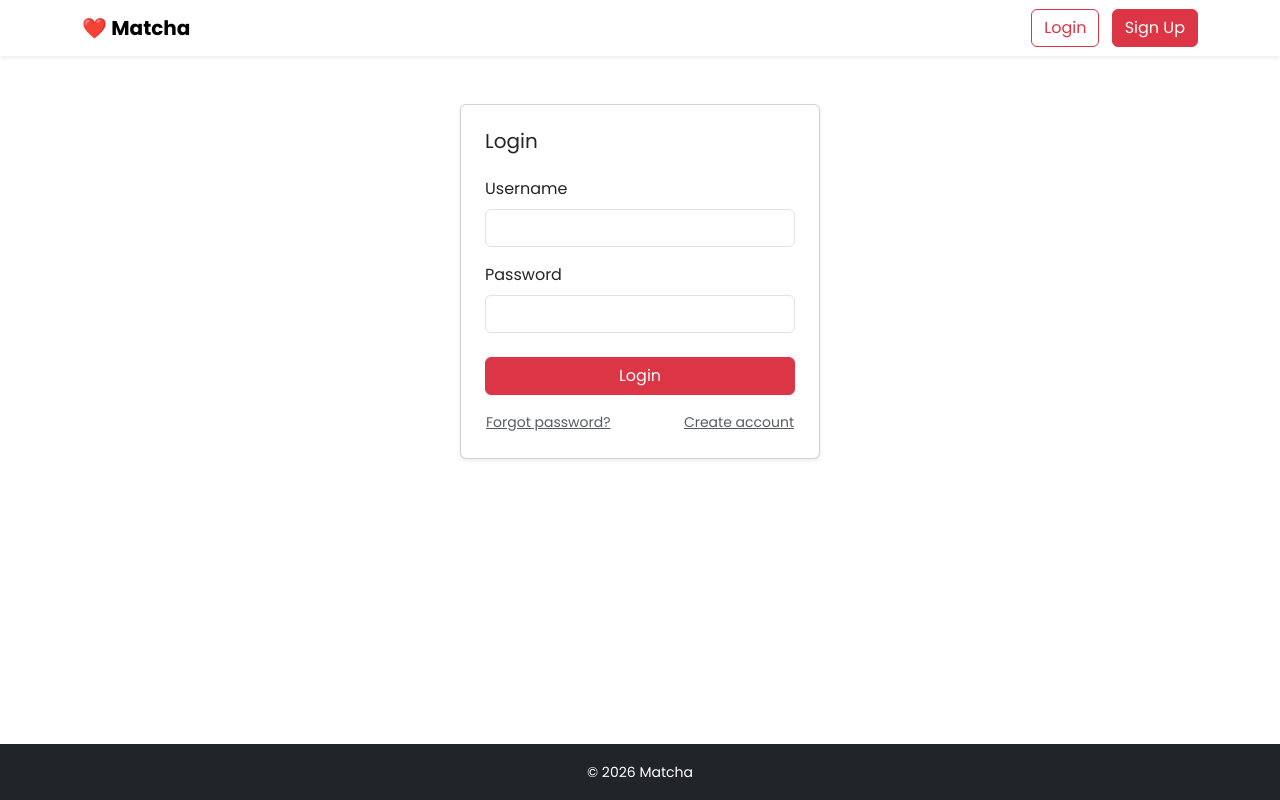
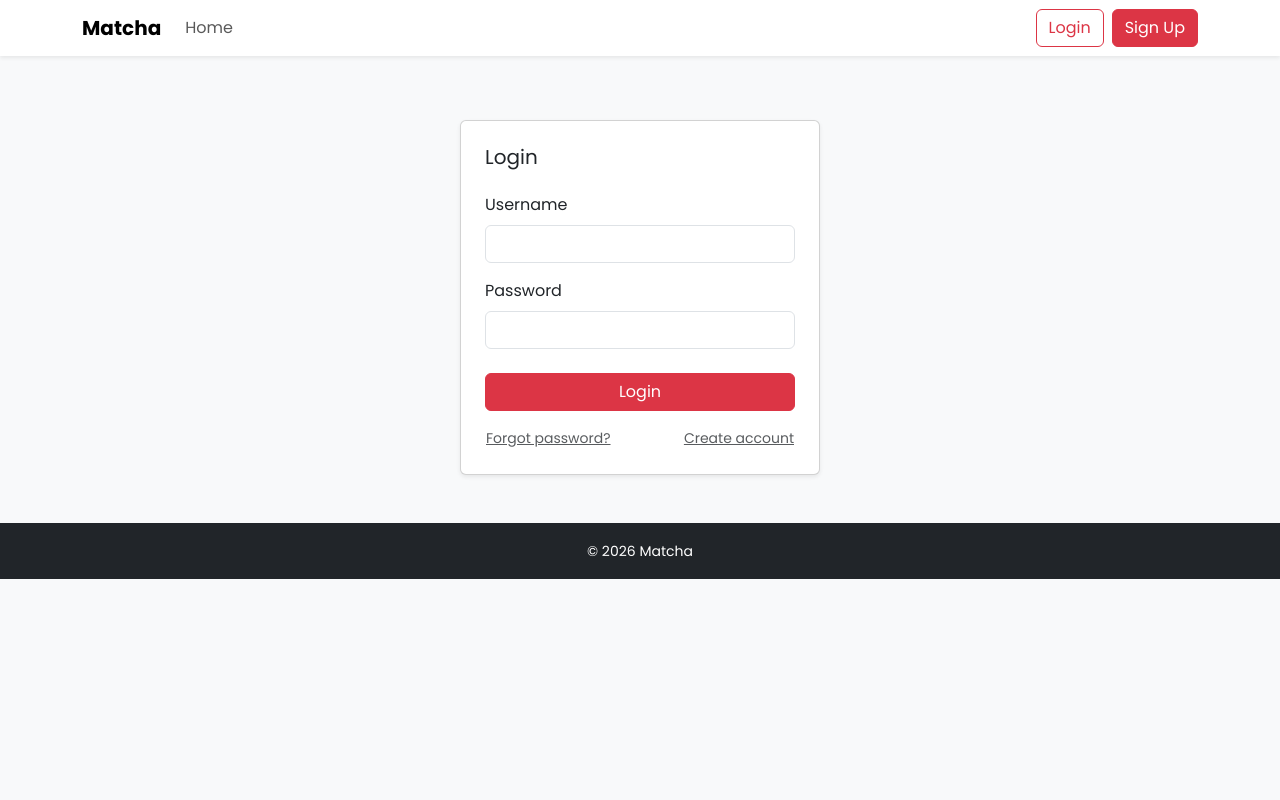
Before and after one commit to elcolin/matcha, a Flask app: page /login in a window 1280 px wide. Run offline with Flask 3, Linux system fonts and the light colour scheme.

Commit message:
feat: added component as base.html that encapsulates header and footer, can be used on all pages

```diff
--- /dev/null
+++ b/app/templates/components/base.html
@@ -0,0 +1,103 @@
+<!DOCTYPE html>
+<html lang="en">
+<head>
+    <meta charset="UTF-8">
+    <title>{% block title %}Matcha{% endblock %}</title>
+    <meta name="viewport" content="width=device-width, initial-scale=1">
+
+    <!-- Bootstrap -->
+    <link href="https://cdn.jsdelivr.net/npm/bootstrap@5.3.3/dist/css/bootstrap.min.css" rel="stylesheet">
+
+    <!-- Google Font -->
+    <link href="https://fonts.googleapis.com/css2?family=Poppins:wght@300;400;600;700&display=swap" rel="stylesheet">
+
+    <!-- YOUR CSS -->
+    <link rel="stylesheet" href="{{ url_for('static', filename='css/style.css') }}">
+    {% block extra_head %}{% endblock %}
+</head>
+
+<body class="bg-light">
+
+<!-- NAVBAR -->
+<nav class="navbar navbar-expand-lg navbar-light bg-white shadow-sm">
+    <div class="container">
+        <a class="navbar-brand" href="{{ url_for('main.home') }}">Matcha</a>
+
+        <button class="navbar-toggler" type="button" data-bs-toggle="collapse" data-bs-target="#navbarNav">
+            <span class="navbar-toggler-icon"></span>
+        </button>
+
+        <div class="collapse navbar-collapse" id="navbarNav">
+            <ul class="navbar-nav me-auto">
+                <li class="nav-item"><a class="nav-link" href="{{ url_for('main.home') }}">Home</a></li>
+                {% if current_user %}
+                {#
+                  Browse/Search/Chat/Notifications pages don't have routes yet
+                  on this branch. Wire these up once match.browse_view,
+                  match.search_view, chat.chat_view and a notifications page
+                  exist (see app/match/routes.py, app/chat/routes.py).
+                #}
+                <li class="nav-item">
+                    <span class="nav-link disabled">
+                        Notifications
+                        <span id="notif-badge" class="badge bg-danger">{{ unread_notifications }}</span>
+                    </span>
+                </li>
+                <li class="nav-item"><a class="nav-link" href="{{ url_for('profile.detail', id=current_user.id) }}">My Profile</a></li>
+                {% endif %}
+            </ul>
+            <div class="d-flex">
+                {% if current_user %}
+                    <a href="{{ url_for('auth.logout') }}" class="btn btn-danger">Logout</a>
+                {% else %}
+                    <a href="{{ url_for('auth.login') }}" class="btn btn-outline-danger me-2">Login</a>
+                    <a href="{{ url_for('auth.register') }}" class="btn btn-danger">Sign Up</a>
+                {% endif %}
+            </div>
+        </div>
+    </div>
+</nav>
+
+<!-- FLASH MESSAGES -->
+<div class="container mt-3">
+    {% with messages = get_flashed_messages(with_categories=true) %}
+        {% if messages %}
+            {% for category, message in messages %}
+                <div class="alert alert-{{ 'danger' if category == 'error' else category }} alert-dismissible fade show" role="alert">
+                    {{ message | safe }}
+                    <button type="button" class="btn-close" data-bs-dismiss="alert"></button>
+                </div>
+            {% endfor %}
+        {% endif %}
+    {% endwith %}
+</div>
+
+<!-- MAIN CONTENT -->
+<main>
+{% block content %}{% endblock %}
+</main>
+
+<!-- FOOTER -->
+<footer class="bg-dark text-white text-center py-3 mt-5">
+    <small>&copy; 2026 Matcha</small>
+</footer>
+
+<!-- Bootstrap JS -->
+<script src="https://cdn.jsdelivr.net/npm/bootstrap@5.3.3/dist/js/bootstrap.bundle.min.js"></script>
+{% if current_user %}
+<script>
+  // Keep the notification badge live without a full page reload.
+  const eventSource = new EventSource('/chat/stream');
+  eventSource.addEventListener('heartbeat', (event) => {
+    try {
+      const data = JSON.parse(event.data);
+      const badge = document.getElementById('notif-badge');
+      if (badge) badge.textContent = data.unread_notifications ?? 0;
+    } catch (_) {}
+  });
+</script>
+{% endif %}
+{% block extra_scripts %}{% endblock %}
+
+</body>
+</html>
--- a/app/templates/login.html
+++ b/app/templates/login.html
@@ -1,27 +1,7 @@
-<!DOCTYPE html>
-<html lang="en">
-<head>
-  <meta charset="UTF-8">
-  <meta name="viewport" content="width=device-width, initial-scale=1">
-  <title>Matcha — Login</title>
-  <link href="https://cdn.jsdelivr.net/npm/bootstrap@5.3.3/dist/css/bootstrap.min.css" rel="stylesheet">
-  <link href="https://fonts.googleapis.com/css2?family=Poppins:wght@300;400;600;700&display=swap" rel="stylesheet">
-  <link rel="stylesheet" href="{{ url_for('static', filename='css/style.css') }}">
-</head>
-<!-- <body> -->
-<body class="d-flex flex-column min-vh-100">
+{% extends "components/base.html" %}
+{% block title %}Matcha — Login{% endblock %}
+{% block content %}
 
-  <nav class="navbar navbar-expand-lg navbar-light bg-white shadow-sm">
-    <div class="container">
-      <a class="navbar-brand" href="/">❤️ Matcha</a>
-      <div class="ms-auto">
-        <a href="/login"    class="btn btn-outline-danger me-2">Login</a>
-        <a href="/register" class="btn btn-danger">Sign Up</a>
-      </div>
-    </div>
-  </nav>
-
-  <!-- <div class="d-flex justify-content-center pt-5 flex-grow-1"> -->
   <div class="d-flex justify-content-center pt-5">
     <div class="card shadow-sm" style="width:360px">
       <div class="card-body p-4">
@@ -53,10 +33,4 @@
     </div>
   </div>
 
-  <footer class="bg-dark text-white text-center py-3 mt-auto">
-    <small>© 2026 Matcha</small>
-  </footer>
-
-  <script src="https://cdn.jsdelivr.net/npm/bootstrap@5.3.3/dist/js/bootstrap.bundle.min.js"></script>
-</body>
-</html>
+{% endblock %}
```
Also changed, not shown: app/templates/forgot_password.html (+4 -28 lines), app/templates/index.html (+4 -60 lines), app/templates/profile.html (+6 -52 lines).
